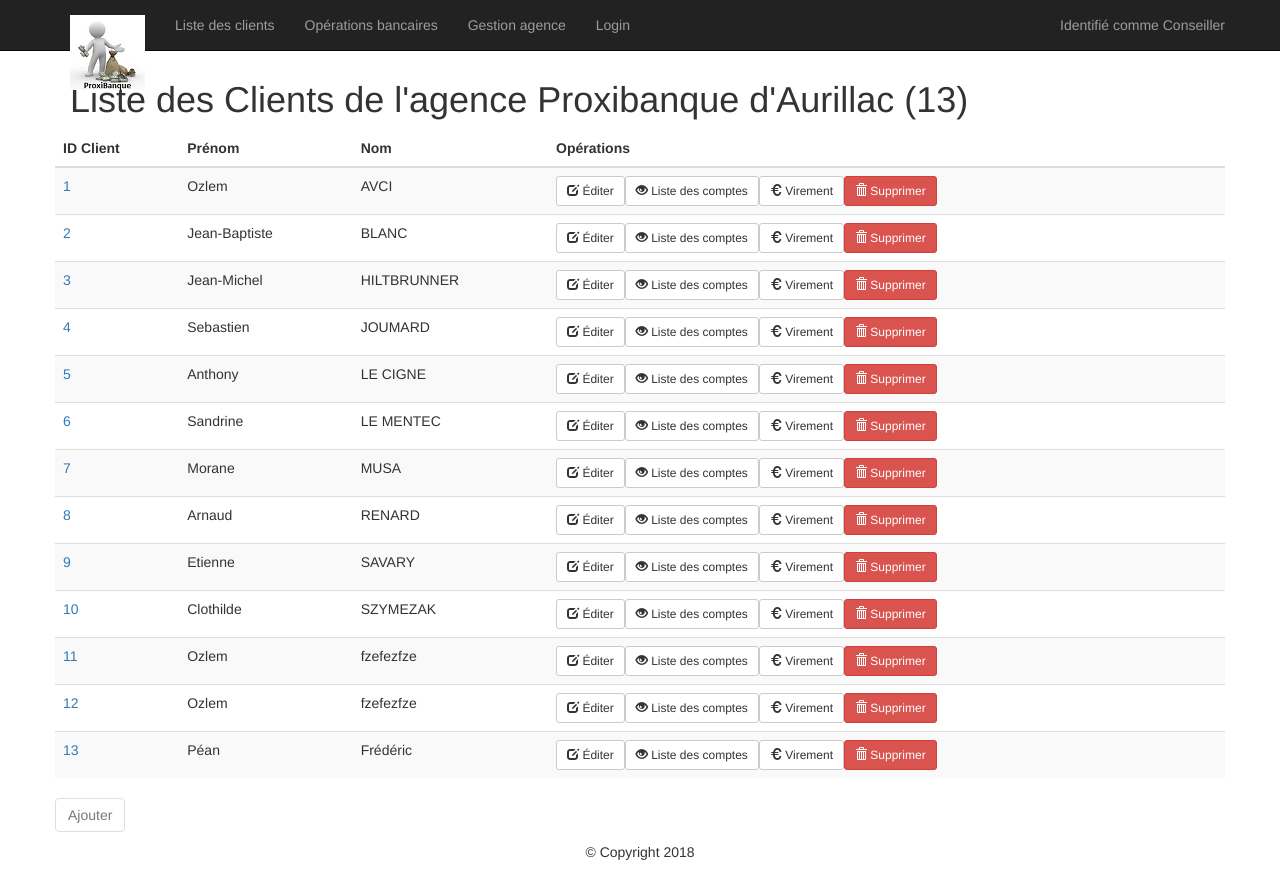
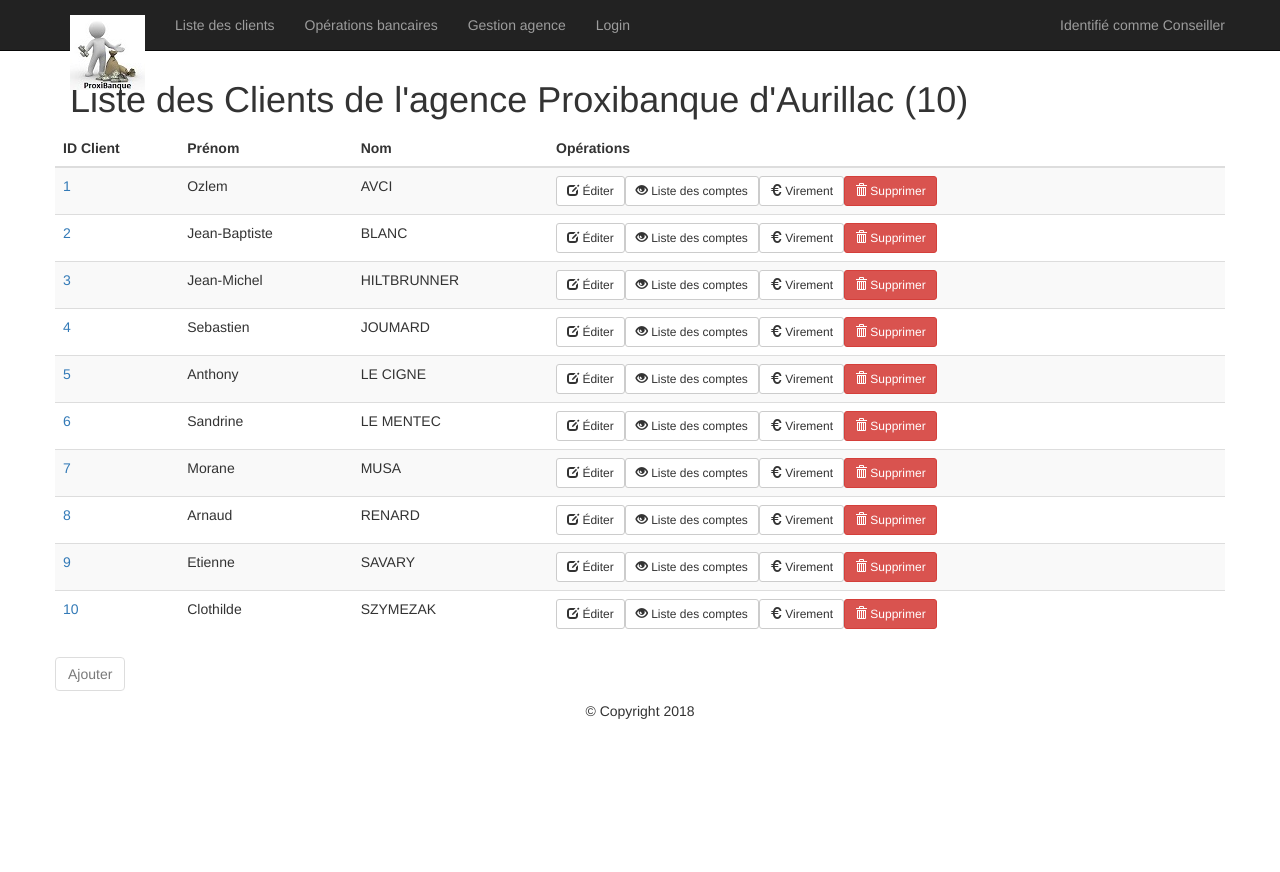
Before and after one commit to jbeydu03/ProxibanqueProjetV4, an Angular app in the folder Proxibanque-Angular-JBB-SJ-JMH/: page /clients in a window 1280 px wide. After the commit the page ends 800 px from the top, so only its background shows below. Built offline with nearby package versions, Linux system fonts and the light colour scheme; data requests are answered from the project's data file.

Commit message:
Ajout de la suppression Suppression Clients

```diff
--- a/Proxibanque-Angular-JBB-SJ-JMH/db.json
+++ b/Proxibanque-Angular-JBB-SJ-JMH/db.json
@@ -258,55 +258,6 @@
       },
       "compteEpargne": null,
       "conseiller": 1002
-    },
-    {
-      "id": 11,
-      "nom": "fzefezfze",
-      "prenom": "Ozlem",
-      "adresse": "1 rue du soleil",
-      "codePostal": "1000",
-      "ville": "BOURG EN BRESSE",
-      "telephone": "01 53 82 74 10",
-      "compteCourant": {
-        "id": 20,
-        "numero": " 8258993790",
-        "solde": 0,
-        "date": "2018-05-22",
-        "decouvert": -1000,
-        "carte": null
-      },
-      "compteEpargne": null,
-      "conseiller": 1000
-    },
-    {
-      "id": 12,
-      "nom": "fzefezfze",
-      "prenom": "Ozlem",
-      "adresse": "1 rue du soleil",
-      "codePostal": "1000",
-      "ville": "BOURG EN BRESSE",
-      "telephone": "01 53 82 74 10",
-      "compteCourant": {
-        "id": 21,
-        "numero": " 4548840100",
-        "solde": 0,
-        "date": "2018-05-22",
-        "decouvert": -1000,
-        "carte": null
-      },
-      "compteEpargne": null,
-      "conseiller": 1001
-    },
-    {
-      "id": 13,
-      "nom": "Frédéric",
-      "prenom": "Péan",
-      "adresse": "Rue de la Caserne",
-      "ville": "69100",
-      "codePostal": "Villeurbanne",
-      "telephone": "Villeurbanne",
-      "compteCourant": null,
-      "compteEpargne": null
     }
   ]
 }
--- a/Proxibanque-Angular-JBB-SJ-JMH/src/app/conseiller/form-client/form-client.component.html
+++ b/Proxibanque-Angular-JBB-SJ-JMH/src/app/conseiller/form-client/form-client.component.html
@@ -1,6 +1,5 @@
 <form novalidate [formGroup]="clientForm" (ngSubmit)="saveClient()">
 
-  <!-- Cette forme générique remplace le bout de code commenté ci dessous -->
   <app-field label="Nom" [control]="clientForm.get('clientNom')">
     <input type="text" class="form-control" placeholder="Nom" formControlName="clientNom">
   </app-field>
@@ -22,11 +21,9 @@
   </app-field>
 
   <app-field label="Telephone" [control]="clientForm.get('clientTelephone')">
-    <input type="text" class="form-control" placeholder="Code Postal" formControlName="clientTelephone">
+    <input type="text" class="form-control" placeholder="Telephone" formControlName="clientTelephone">
   </app-field>
 
-
-  <!-- Si une erreur apparait, afficher un message d'erreur -->
   <button type="submit" class="btn btn-primary" [disabled]="clientForm.invalid">Enregistrer</button>
   <a routerLink="..">Annuler</a>
 
--- a/Proxibanque-Angular-JBB-SJ-JMH/src/app/conseiller/liste-client/liste-client.component.html
+++ b/Proxibanque-Angular-JBB-SJ-JMH/src/app/conseiller/liste-client/liste-client.component.html
@@ -36,7 +36,7 @@
           <a [routerLink]="['/virement']" class="btn btn-default btn-sm" target="_blank">
             <span class="glyphicon glyphicon-euro" aria-hidden="true"></span> Virement
           </a>
-          <button class="btn btn-danger btn-sm" (click)="deleteClient(idClient)">
+          <button class="btn btn-danger btn-sm" (click)="deleteClient(currentClient)">
             <span class="glyphicon glyphicon-trash" aria-hidden="true"></span> Supprimer
           </button>
         </td>
--- a/Proxibanque-Angular-JBB-SJ-JMH/src/app/conseiller/liste-client/liste-client.component.ts
+++ b/Proxibanque-Angular-JBB-SJ-JMH/src/app/conseiller/liste-client/liste-client.component.ts
@@ -1,6 +1,7 @@
 import { Component, OnInit } from '@angular/core';
 import { Client } from '../../model/client';
 import { ConseillerService } from '../conseiller.service';
+import { Observable } from 'rxjs/Observable';
 
 @Component({
   selector: 'app-liste-client',
@@ -13,18 +14,34 @@ export class ListeClientComponent implements OnInit {
   listeClients: Client[] = [];
 
   ngOnInit() {
-    this.conseillerService.loadClients().subscribe(data => this.listeClients = data);
-    alert(document.cookie);
+    this.loadClients();
   }
 
-  deleteClient(idClient){
-    this.conseillerService.deleteClient(idClient).subscribe();
+  loadClients(): void {
+    this.conseillerService.loadClients()
+      .subscribe(clients => this.listeClients = clients);
+}
 
+  deleteClient(client: Client): boolean {
+    // Supprime le client après confirmation
+    this.showConfirmationModal()
+      .subscribe({
+        complete: () => this.conseillerService.deleteClient(client.id).subscribe(() => this.loadClients()),
+        error: () => {}
+      });
+
+    return false;  // Pas d'action sur le bouton
   }
 
-
-  private cookiesId= document.cookie;
-
-
+  // Affichage de la confirmation de la suppression du client
+  showConfirmationModal(): Observable<any> {
+    return Observable.create(observer => {
+      if (confirm('Êtes-vous certain de vouloir effacer ce client de notre agence ?')) {
+        observer.complete();
+      } else {
+        observer.error();
+      }
+    });
+}
 
 }
```
